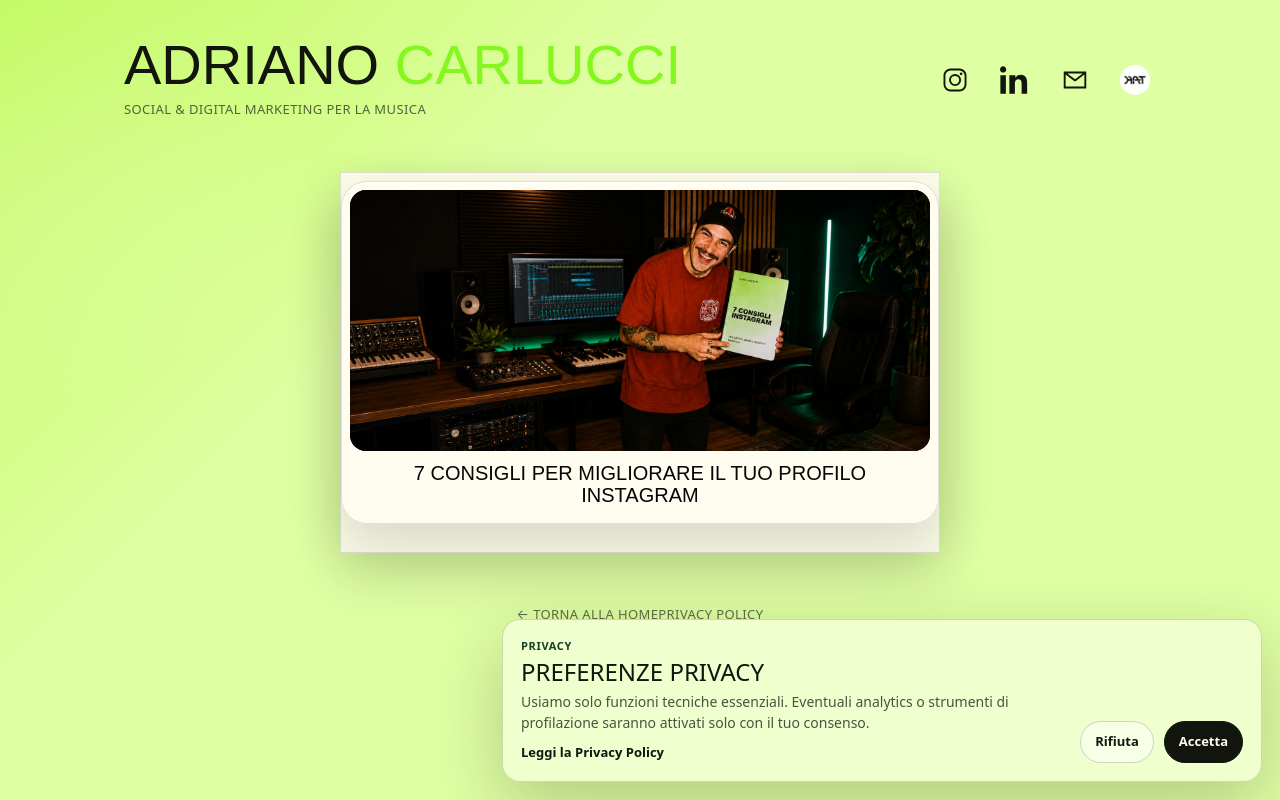
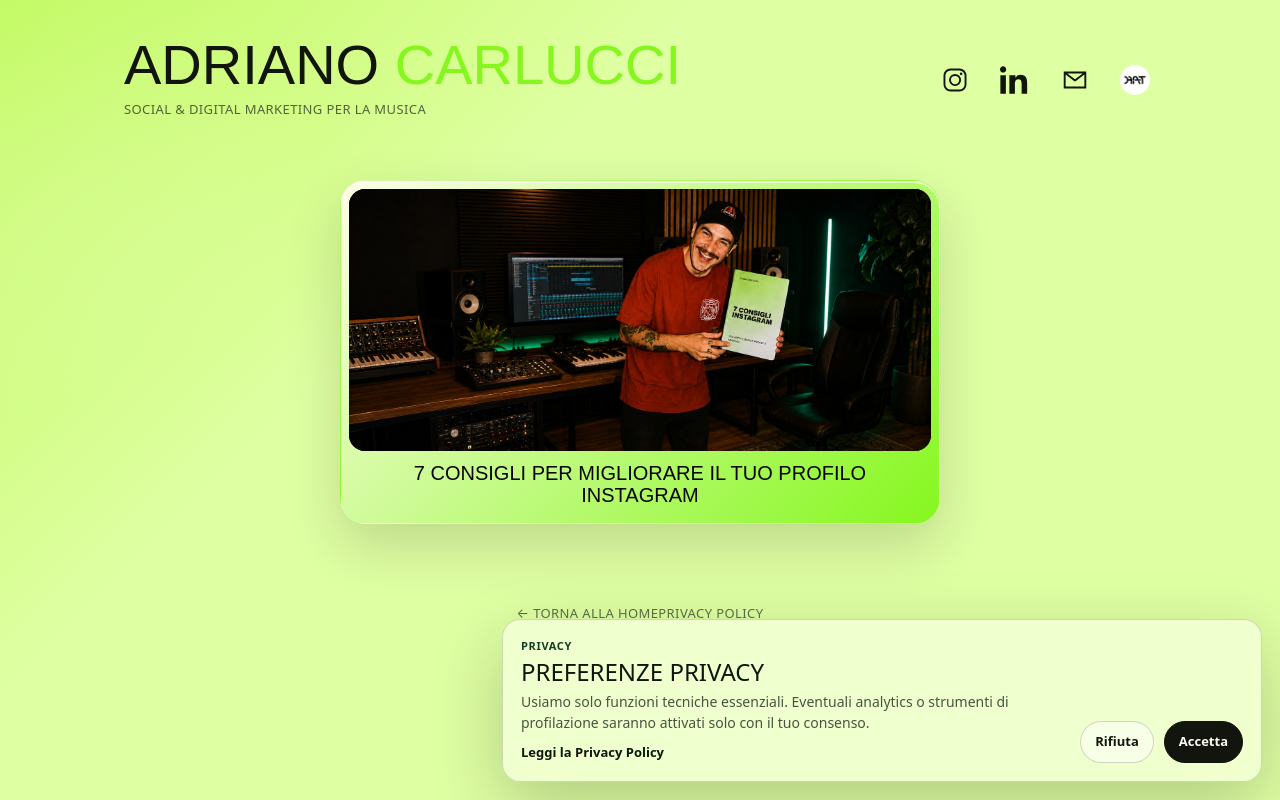
Before and after one commit to omeeriotto/sito-onairdatanto, a Next.js app: page /link in a window 1280 px wide. Built offline with nearby package versions, Linux system fonts and the light colour scheme; no server answers; a web font is replaced by a local one.

Commit message:
Remove guide card outer frame

```diff
--- a/app/link/link.css
+++ b/app/link/link.css
@@ -101,8 +101,8 @@
   padding: 8px 8px 0;
   position: relative;
   overflow: hidden;
-  background: rgba(255, 253, 241, 0.94);
-  border: 1px solid rgba(17, 21, 13, 0.12);
+  background: linear-gradient(135deg, #fffde7 0%, var(--accent) 100%);
+  border: 1px solid rgba(255, 255, 255, 0.08);
   border-radius: 26px;
   color: #050507;
   box-shadow:
@@ -432,6 +432,12 @@
   box-shadow:
     0 22px 52px rgba(17, 21, 13, 0.14),
     0 1px 0 rgba(255, 255, 255, 0.58) inset;
+}
+
+.lead-card-frame {
+  background: transparent;
+  border: 0;
+  box-shadow: none;
 }
 .fade-up.active {
   opacity: 1;
--- a/app/link/page.tsx
+++ b/app/link/page.tsx
@@ -110,7 +110,7 @@ export default async function LinksPage() {
           {items.map((item) => {
             if (item.kind === "lead-magnet") {
               return (
-                <div className="fade-up" key="lead-magnet">
+                <div className="fade-up lead-card-frame" key="lead-magnet">
                   <LeadMagnetBox content={item.leadMagnet} />
                 </div>
               );
```
